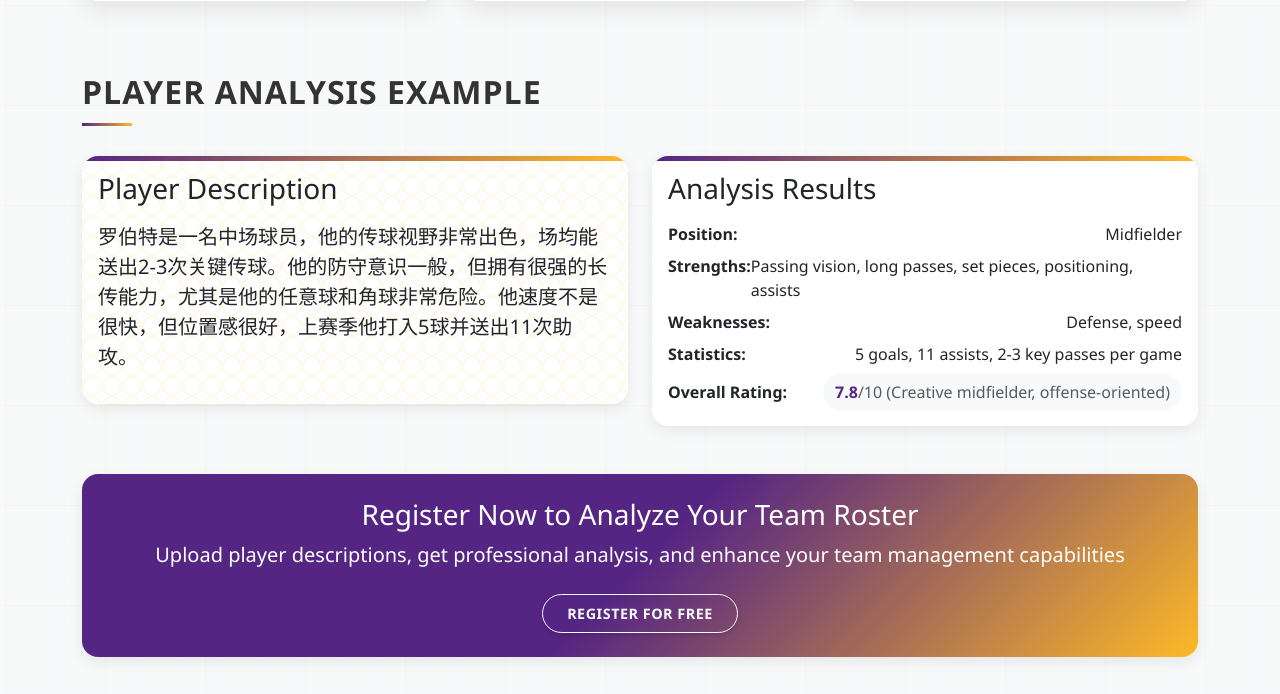
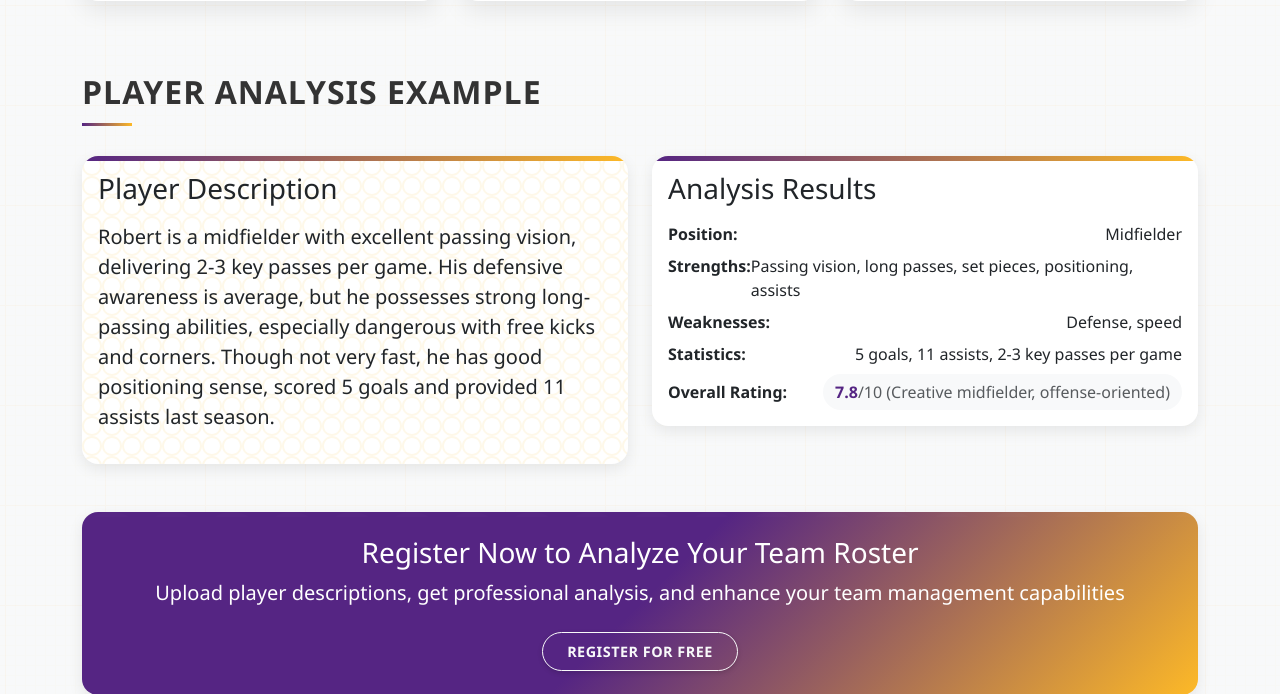
Before and after one commit to ziyusteve/CITS5505-AgileWebDev-GroupProject, a Flask app: page / in a window 1280 px wide. Shown: the part 900-1594 px from the top of the page. Run offline with Flask 3, Linux system fonts and the light colour scheme; some libraries are stand-ins or nearby versions.

Commit message:
Translate player description example to English for consistency

```diff
--- a/app/templates/main/index.html
+++ b/app/templates/main/index.html
@@ -101,9 +101,8 @@
     </div>
     <div class="col-md-6">
         <div class="card mb-4 card-basketball">
-            <div class="card-body">
-                <h3 class="mb-3">Player Description</h3>
-                <p class="lead">罗伯特是一名中场球员，他的传球视野非常出色，场均能送出2-3次关键传球。他的防守意识一般，但拥有很强的长传能力，尤其是他的任意球和角球非常危险。他速度不是很快，但位置感很好，上赛季他打入5球并送出11次助攻。</p>
+            <div class="card-body">                <h3 class="mb-3">Player Description</h3>
+                <p class="lead">Robert is a midfielder with excellent passing vision, delivering 2-3 key passes per game. His defensive awareness is average, but he possesses strong long-passing abilities, especially dangerous with free kicks and corners. Though not very fast, he has good positioning sense, scored 5 goals and provided 11 assists last season.</p>
             </div>
         </div>
     </div>
```
